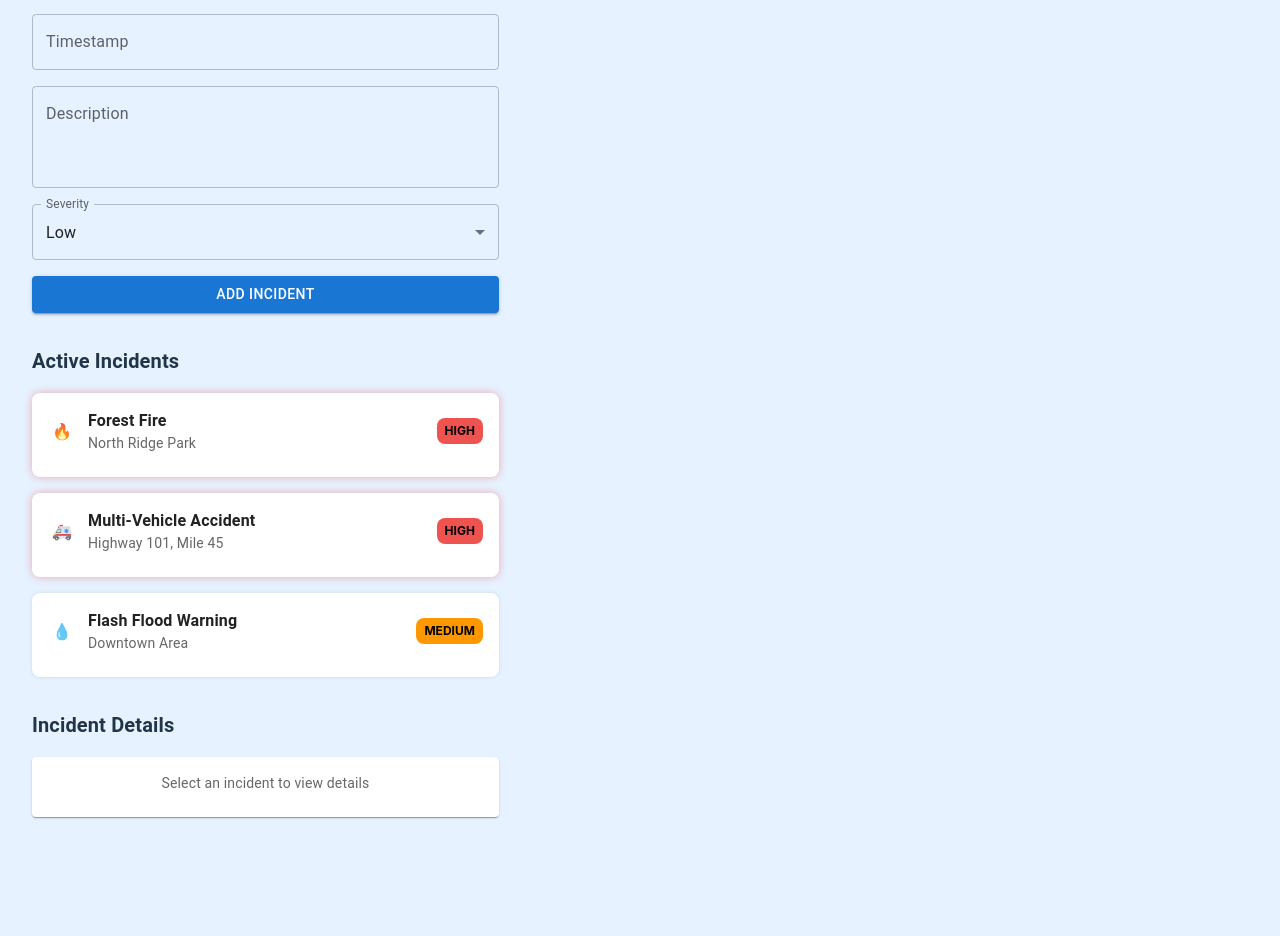
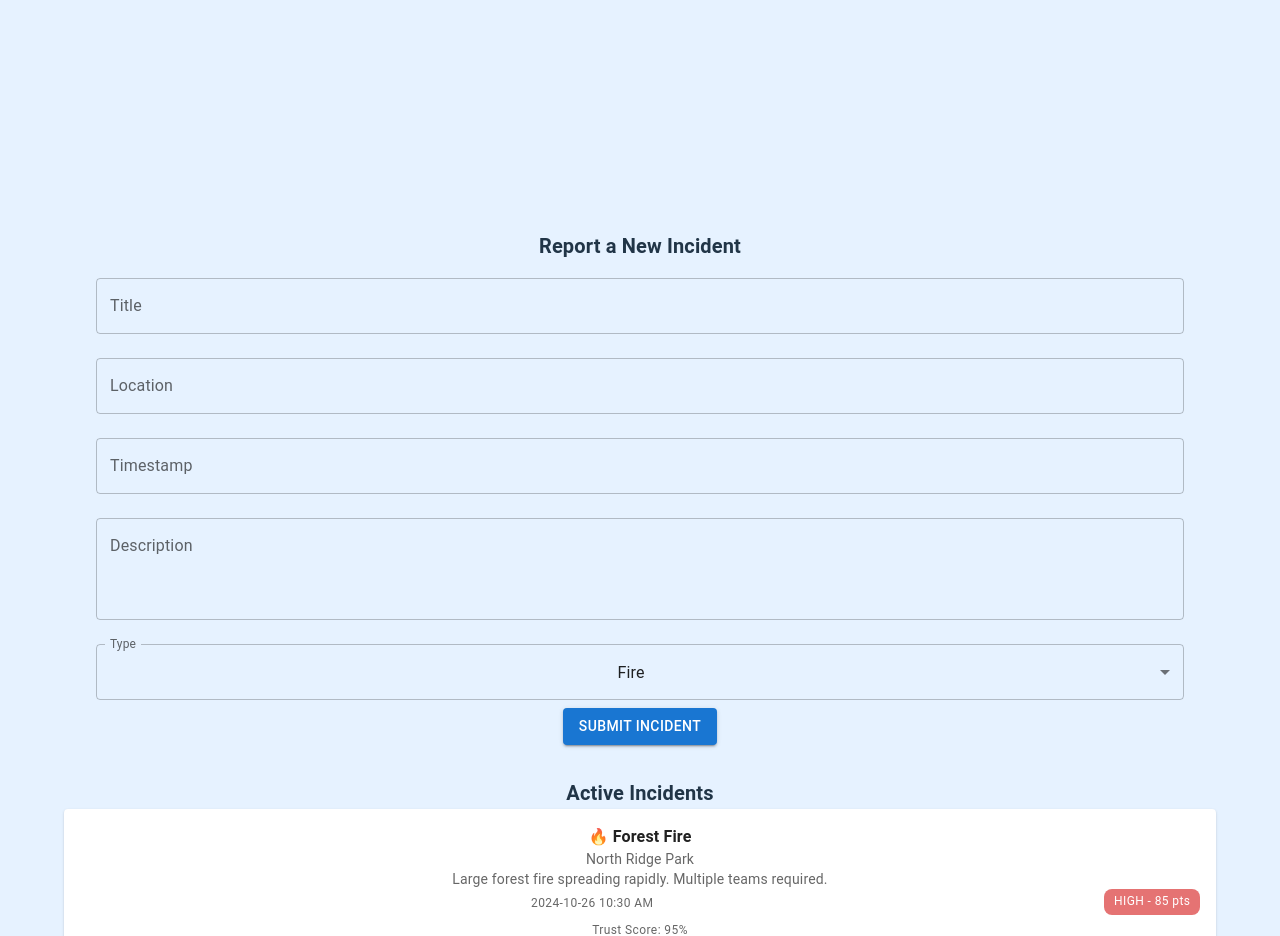
Before and after one commit to shivam-2507/Crisis-Compass, a React (Vite) app: page / in a window 1280 px wide. Shown: the part 298-1234 px from the top of the page. Before the commit the page ends 1147 px from the top, so only its background shows below. Built offline with nearby package versions, Linux system fonts and the light colour scheme.

Commit message:
jsk change

```diff
--- a/src/App.jsx
+++ b/src/App.jsx
@@ -3,205 +3,160 @@ import Card from '@mui/material/Card';
 import CardContent from '@mui/material/CardContent';
 import Typography from '@mui/material/Typography';
 import { Box, Button, TextField, MenuItem } from '@mui/material';
-import { styled } from '@mui/material/styles';
-
-const IncidentCard = styled(Card)(({ theme, severity }) => ({
-  borderLeft: `4px solid ${severity === 'high' ? theme.palette.error.main : severity === 'medium' ? theme.palette.warning.main : theme.palette.success.main}`,
-  borderRadius: 8,
-  boxShadow: severity === 'high' ? '0 0 8px rgba(255, 0, 0, 0.3)' : '0 0 4px rgba(0, 0, 0, 0.1)',
-  cursor: 'pointer',
-  transition: 'all 0.3s ease',
-  '&:hover': {
-    boxShadow: '0 0 12px rgba(0, 0, 255, 0.3)',
-  },
-}));
-
-
-const StatusBadge = styled(Box)(({ theme, severity }) => ({
-  padding: '4px 8px',
-  borderRadius: 8,
-  color: '#000',
-  backgroundColor: severity === 'high' ? theme.palette.error.light : severity === 'medium' ? theme.palette.warning.light : theme.palette.success.light,
-  fontWeight: 'bold',
-  fontSize: '0.75rem',
-  display: 'inline-block',
-}));
+import './App.css';
 
 const CrisisCompass = () => {
-  const [selectedIncident, setSelectedIncident] = useState(null);
   const [incidents, setIncidents] = useState([
-    {
-      id: 1,
-      type: 'fire',
-      title: 'Forest Fire',
-      location: 'North Ridge Park',
-      severity: 'high',
-      timestamp: '2024-10-26 10:30 AM',
-      description: 'Large forest fire spreading rapidly. Multiple teams required.',
-      trustScore: 95,
-    },
-    {
-      id: 2,
-      type: 'medical',
-      title: 'Multi-Vehicle Accident',
-      location: 'Highway 101, Mile 45',
-      severity: 'high',
-      timestamp: '2024-10-26 10:45 AM',
-      description: 'Multiple casualties reported. Emergency medical response needed.',
-      trustScore: 90,
-    },
-    {
-      id: 3,
-      type: 'flood',
-      title: 'Flash Flood Warning',
-      location: 'Downtown Area',
-      severity: 'medium',
-      timestamp: '2024-10-26 11:00 AM',
-      description: 'Rising water levels in downtown area. Evacuation may be necessary.',
-      trustScore: 85,
-    }
+    { id: 1, type: 'fire', title: 'Forest Fire', location: 'North Ridge Park', severity: 'high', points: 85, timestamp: '2024-10-26 10:30 AM', description: 'Large forest fire spreading rapidly. Multiple teams required.', trustScore: 95 },
+    { id: 2, type: 'medical', title: 'Multi-Vehicle Accident', location: 'Highway 101, Mile 45', severity: 'high', points: 75, timestamp: '2024-10-26 10:45 AM', description: 'Multiple casualties reported. Emergency medical response needed.', trustScore: 90 },
+    { id: 3, type: 'flood', title: 'Flash Flood Warning', location: 'Downtown Area', severity: 'medium', points: 65, timestamp: '2024-10-26 11:00 AM', description: 'Rising water levels in downtown area. Evacuation may be necessary.', trustScore: 85 },
+    { id: 4, type: 'chemical', title: 'Chemical Spill', location: 'Industrial Sector 4', severity: 'medium', points: 70, timestamp: '2024-10-26 12:00 PM', description: 'Leak of hazardous materials reported. Nearby areas are at risk.', trustScore: 78 },
+    { id: 5, type: 'storm', title: 'Severe Thunderstorm', location: 'Coastal Towns', severity: 'low', points: 55, timestamp: '2024-10-26 01:15 PM', description: 'Heavy rain and high winds expected. Be cautious of flooding.', trustScore: 70 },
   ]);
 
   const [newIncident, setNewIncident] = useState({
     type: 'fire',
     title: '',
     location: '',
-    severity: 'low',
     timestamp: '',
     description: '',
-    trustScore: 50,
   });
+
+  // Points assigned to each incident type
+  const typePoints = {
+    fire: 20,
+    medical: 15,
+    flood: 18,
+    chemical: 20,
+    storm: 10,
+  };
+
+  // Updated calculateSeverity function
+  const calculateSeverity = (incident) => {
+    const { type, description } = incident;
+    let score = typePoints[type] || 10;
+    let trustScore = 50;
+
+    // Type-based score adjustments
+    switch (type) {
+      case 'fire':
+        score += 20;
+        break;
+      case 'medical':
+        score += 25;
+        break;
+      case 'flood':
+        score += 15;
+        break;
+      case 'chemical':
+        score += 30;
+        break;
+      case 'storm':
+        score += 12;
+        break;
+      default:
+        score += 10;
+    }
+
+    // Description-based score adjustments for urgency and risk keywords
+    const descriptionLower = description.toLowerCase();
+    const urgencyKeywords = ['urgent', 'hazard', 'critical', 'immediate', 'life-threatening', 'emergency'];
+    const riskKeywords = ['evacuation', 'high risk', 'danger', 'severe', 'major incident', 'disaster', 'rescue needed'];
+
+    urgencyKeywords.forEach((keyword) => {
+      if (descriptionLower.includes(keyword)) score += 20;
+    });
+
+    riskKeywords.forEach((keyword) => {
+      if (descriptionLower.includes(keyword)) score += 15;
+    });
+
+    // Adjust trust score based on trustworthiness keywords
+    if (descriptionLower.includes('confirmed') || descriptionLower.includes('verified')) {
+      trustScore += 25;
+    } else if (descriptionLower.includes('reported') || descriptionLower.includes('estimated')) {
+      trustScore += 15;
+    } else if (descriptionLower.includes('unconfirmed') || descriptionLower.includes('possible') || descriptionLower.includes('potential')) {
+      trustScore -= 15;
+    }
+
+    // Return calculated points, severity, and trust score
+    return {
+      points: score,
+      severity: score > 90 ? 'high' : score > 65 ? 'medium' : 'low',
+      trustScore,
+    };
+  };
+
+  const addNewIncident = () => {
+    const { points, severity, trustScore } = calculateSeverity(newIncident);
+    const incidentWithId = {
+      ...newIncident,
+      id: incidents.length + 1,
+      severity,
+      points,
+      trustScore,
+    };
+    setIncidents((prev) => [...prev, incidentWithId]);
+    setNewIncident({
+      type: 'fire',
+      title: '',
+      location: '',
+      timestamp: '',
+      description: '',
+    });
+  };
 
   const handleInputChange = (e) => {
     const { name, value } = e.target;
     setNewIncident((prev) => ({ ...prev, [name]: value }));
   };
 
-  const addNewIncident = () => {
-    const incidentWithId = { ...newIncident, id: incidents.length + 1 };
-    setIncidents((prev) => [...prev, incidentWithId]);
-    setNewIncident({
-      type: 'fire',
-      title: '',
-      location: '',
-      severity: 'low',
-      timestamp: '',
-      description: '',
-      trustScore: 50,
-    });
-  };
+  return (
+    <Box id="root">
+      <Typography variant="h3" fontWeight="bold" className="logo">
+        CrisisCompass
+      </Typography>
 
-  const getIcon = (type) => {
-    switch (type) {
-      case 'fire':
-        return <span role="img" aria-label="fire">🔥</span>;
-      case 'flood':
-        return <span role="img" aria-label="flood">💧</span>;
-      case 'medical':
-        return <span role="img" aria-label="medical">🚑</span>;
-      default:
-        return <span role="img" aria-label="alert">⚠️</span>;
-    }
-  };
-
-  return (
-    <Box maxWidth="md" mx="auto" p={4}>
-      <Box display="flex" alignItems="center" justifyContent="space-between" mb={4}>
-        <Typography variant="h3" fontWeight="bold">CrisisCompass</Typography>
-        <Box display="flex" alignItems="center" gap={1}>
-          <span role="img" aria-label="live">📡</span>
-          <Typography color="green" fontWeight="medium">Live Dashboard</Typography>
-        </Box>
+      {/* Form for Adding New Incidents */}
+      <Box className="card">
+        <Typography variant="h6" fontWeight="bold">Report a New Incident</Typography>
+        <TextField label="Title" name="title" value={newIncident.title} onChange={handleInputChange} fullWidth margin="normal" />
+        <TextField label="Location" name="location" value={newIncident.location} onChange={handleInputChange} fullWidth margin="normal" />
+        <TextField label="Timestamp" name="timestamp" value={newIncident.timestamp} onChange={handleInputChange} fullWidth margin="normal" placeholder="YYYY-MM-DD HH:MM AM/PM" />
+        <TextField label="Description" name="description" value={newIncident.description} onChange={handleInputChange} fullWidth margin="normal" multiline rows={3} />
+        <TextField label="Type" name="type" value={newIncident.type} onChange={handleInputChange} select fullWidth margin="normal">
+          <MenuItem value="fire">Fire</MenuItem>
+          <MenuItem value="medical">Medical</MenuItem>
+          <MenuItem value="flood">Flood</MenuItem>
+          <MenuItem value="chemical">Chemical</MenuItem>
+          <MenuItem value="storm">Storm</MenuItem>
+        </TextField>
+        <Button variant="contained" onClick={addNewIncident}>Submit Incident</Button>
       </Box>
 
-      {/* Form to add new incident */}
-      <Box mb={4}>
-        <Typography variant="h6" fontWeight="bold" mb={2}>Add New Incident</Typography>
-        <Box display="flex" flexDirection="column" gap={2}>
-          <TextField label="Title" name="title" value={newIncident.title} onChange={handleInputChange} />
-          <TextField label="Location" name="location" value={newIncident.location} onChange={handleInputChange} />
-          <TextField label="Timestamp" name="timestamp" value={newIncident.timestamp} onChange={handleInputChange} placeholder="YYYY-MM-DD HH:MM AM/PM" />
-          <TextField label="Description" name="description" value={newIncident.description} onChange={handleInputChange} multiline rows={3} />
-          <TextField
-            label="Severity"
-            name="severity"
-            value={newIncident.severity}
-            onChange={handleInputChange}
-            select
-          >
-            <MenuItem value="low">Low</MenuItem>
-            <MenuItem value="medium">Medium</MenuItem>
-            <MenuItem value="high">High</MenuItem>
-          </TextField>
-          <Button variant="contained" color="primary" onClick={addNewIncident}>Add Incident</Button>
-        </Box>
-      </Box>
-
-      {/* Active Incidents */}
-      <Box display="flex" flexDirection="column" gap={2} mb={4}>
+      {/* Display Active Incidents */}
+      <Box className="active-incidents">
         <Typography variant="h6" fontWeight="bold">Active Incidents</Typography>
         {incidents.map((incident) => (
-          <IncidentCard
-            key={incident.id}
-            severity={incident.severity}
-            onClick={() => setSelectedIncident(incident)}
-            sx={{
-              borderColor: selectedIncident?.id === incident.id ? 'primary.main' : 'transparent',
-            }}
-          >
-            <CardContent sx={{ display: 'flex', alignItems: 'center', justifyContent: 'space-between' }}>
-              <Box display="flex" alignItems="center" gap={2}>
-                {getIcon(incident.type)}
-                <Box>
-                  <Typography variant="body1" fontWeight="bold">{incident.title}</Typography>
-                  <Typography variant="body2" color="text.secondary">{incident.location}</Typography>
-                </Box>
-              </Box>
-              <StatusBadge severity={incident.severity}>{incident.severity.toUpperCase()}</StatusBadge>
-            </CardContent>
-          </IncidentCard>
-        ))}
-      </Box>
-
-      {/* Incident Details */}
-      <Box>
-        <Typography variant="h6" fontWeight="bold" mb={2}>Incident Details</Typography>
-        {selectedIncident ? (
-          <Card>
+          <Card key={incident.id} className={`incident-card status-${incident.severity}`}>
             <CardContent>
-              <Box display="flex" alignItems="center" gap={1} mb={2}>
-                {getIcon(selectedIncident.type)}
-                <Typography variant="h5" fontWeight="bold">{selectedIncident.title}</Typography>
-              </Box>
-              <Typography variant="body2" color="text.secondary">Location</Typography>
-              <Typography variant="body1" mb={1}>{selectedIncident.location}</Typography>
-              <Typography variant="body2" color="text.secondary">Time Reported</Typography>
-              <Typography variant="body1" mb={1}>{selectedIncident.timestamp}</Typography>
-              <Typography variant="body2" color="text.secondary">Description</Typography>
-              <Typography variant="body1" mb={1}>{selectedIncident.description}</Typography>
-              <Typography variant="body2" color="text.secondary">Trust Score</Typography>
-              <Box display="flex" alignItems="center" gap={1}>
-                <Box width="100%" height={8} bgcolor="grey.200" borderRadius={4}>
-                <Box
-                  width={`${selectedIncident.trustScore}%`}
-                  height="100%"
-                  bgcolor="green"
-                  borderRadius={4}
-                />
-                </Box>
-                <Typography variant="body2" fontWeight="bold">{selectedIncident.trustScore}%</Typography>
-              </Box>
+              <Typography variant="body1" fontWeight="bold">
+                <span className="icon">🔥</span> {/* Optional: Replace with an icon library or emoji */}
+                {incident.title}
+              </Typography>
+              <Typography variant="body2" color="text.secondary">{incident.location}</Typography>
+              <Typography variant="body2" color="text.secondary">{incident.description}</Typography>
+              <Typography variant="caption" color="text.secondary">
+                {incident.timestamp}
+              </Typography>
+              <Typography variant="caption" className={`severity-badge severity-${incident.severity}`} style={{ float: 'right', padding: '0.2rem 0.6rem', borderRadius: '8px', color: 'white', backgroundColor: incident.severity === 'high' ? '#e57373' : incident.severity === 'medium' ? '#ffb74d' : '#81c784' }}>
+                {incident.severity.toUpperCase()} - {incident.points} pts
+              </Typography>
+              <Typography variant="caption" color="text.secondary" style={{ display: 'block', marginTop: '8px' }}>Trust Score: {incident.trustScore}%</Typography>
             </CardContent>
           </Card>
-        ) : (
-          <Card>
-            <CardContent>
-              <Typography variant="body2" color="text.secondary" align="center">
-                Select an incident to view details
-              </Typography>
-            </CardContent>
-          </Card>
-        )}
+        ))}
       </Box>
     </Box>
   );
```
